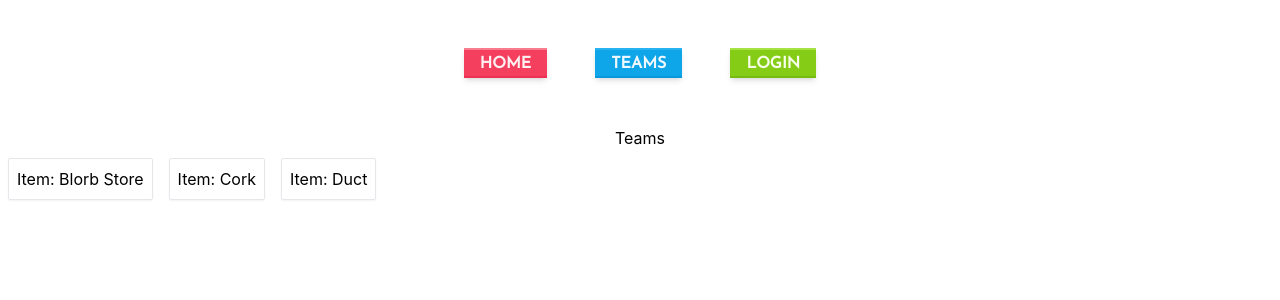
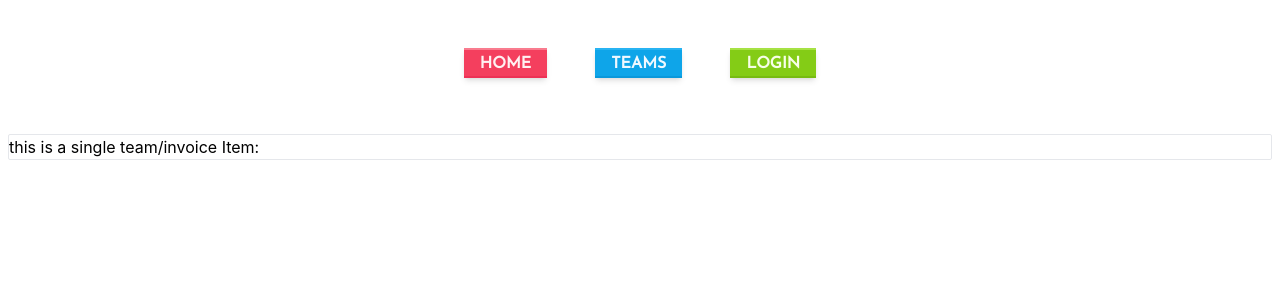
Before and after one commit to stujmar/pwa-playground, a React (Create React App) app: page /teams/1 in a window 1280 px wide. Shown: the top 300 px of the page. Built offline with nearby package versions, Linux system fonts and the light colour scheme.

Commit message:
[sm] got an individual team to show up via id on single page

```diff
--- a/src/App.js
+++ b/src/App.js
@@ -32,9 +32,9 @@ function App() {
             <Route path="one" element={<HomeOne />} />
             <Route path="two" element={<HomeTwo />} />
           </Route>
+          <Route path="/teams/:id" element={<Team data={invoices}/>} />
           <Route path="/teams" element={<Teams data={invoices} />}>
 
-            <Route path="/teams/:teamId" element={<Team />} />
             <Route path="new" element={<NewTeamForm />} />
           </Route>
           <Route path="/content" element={<Content />} />
--- a/src/components/teams/Teams.js
+++ b/src/components/teams/Teams.js
@@ -17,6 +17,7 @@ const Teams = ({data}) => {
       return <TeamCard key={item.id} data={item} onClick={handleTeamClick} />
     }));
   },[data]);
+
   return (
     <div>
       <div className="w-full text-center">
```
